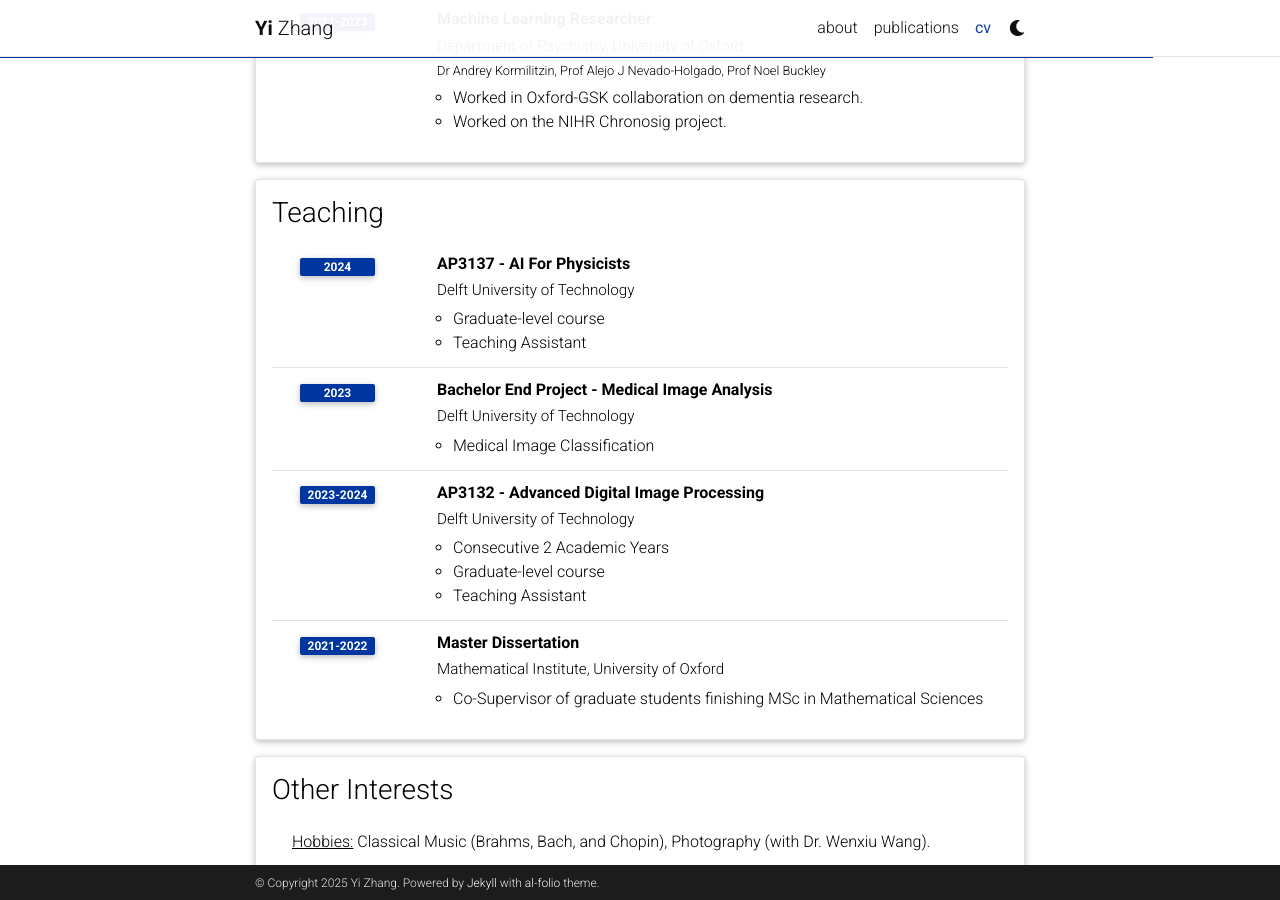
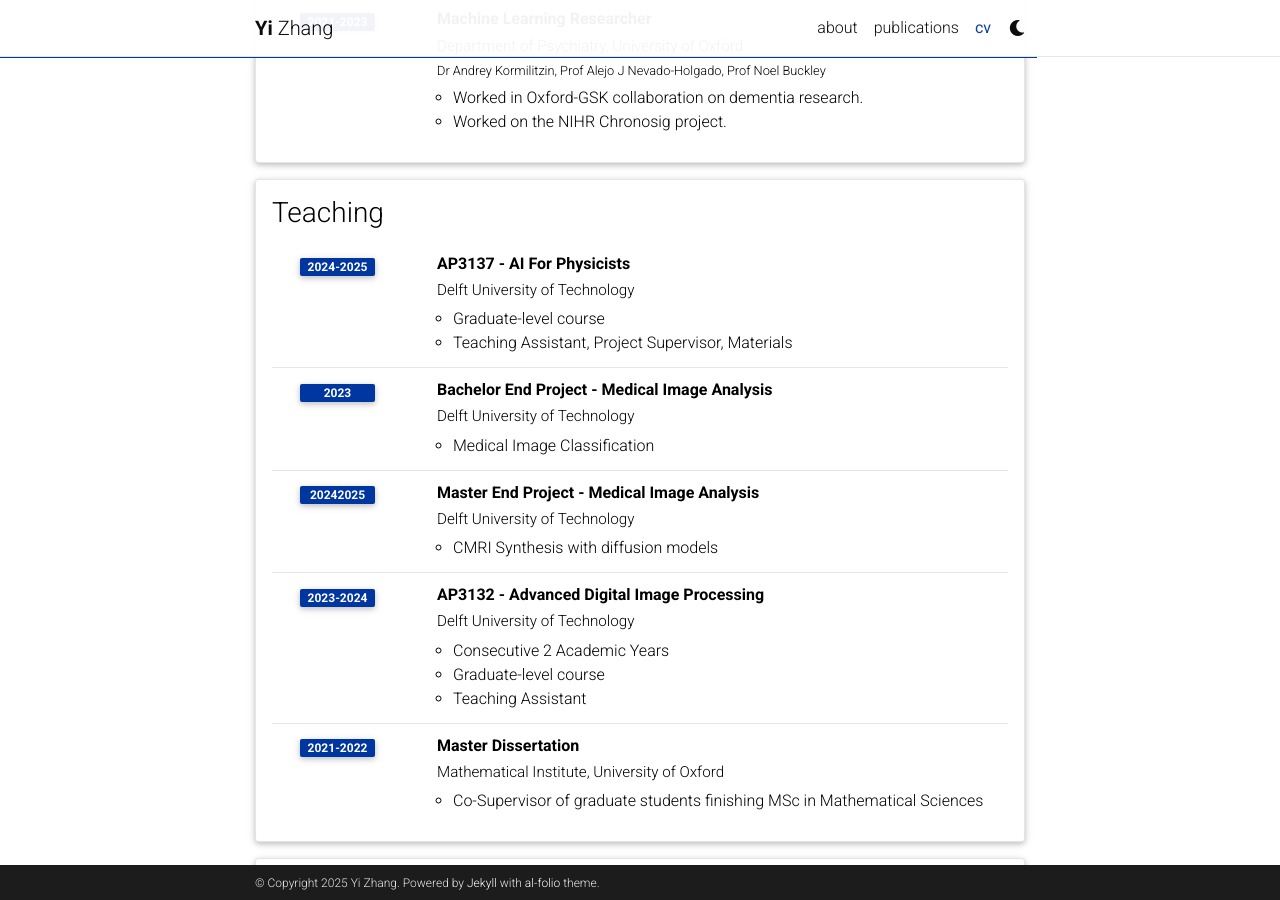
Before and after one commit to YiZhang025/YiZhang025.github.io, a Jekyll site: the page built from _pages/cv.md, in a window 1280 px wide and 900 px high, scrolled down 834 px. Built offline with Jekyll 4.4.1, drawn with Linux system fonts in a browser that asks for light colours; comment, search, counter and statistics services are not loaded; a style sheet for code colours, icons or effects is not loaded.

Commit message:
Update cv.yml

```diff
--- a/_data/cv.yml
+++ b/_data/cv.yml
@@ -42,15 +42,20 @@
   contents:
     - title: AP3137 - AI For Physicists
       institution: Delft University of Technology
-      year: 2024
+      year: 2024-2025
       items:
         - Graduate-level course
-        - Teaching Assistant
+        - Teaching Assistant, Project Supervisor, Materials
     - title: Bachelor End Project - Medical Image Analysis
       institution: Delft University of Technology
       year: 2023
       items:
         - Medical Image Classification
+    - title: Master End Project - Medical Image Analysis
+      institution: Delft University of Technology
+      year: 2024,2025
+      items:
+        - CMRI Synthesis with diffusion models
     - title: AP3132 - Advanced Digital Image Processing
       institution: Delft University of Technology
       year: 2023-2024
```
